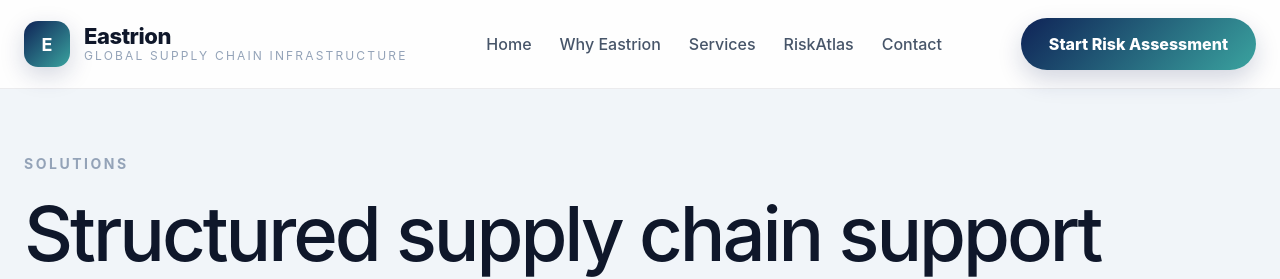
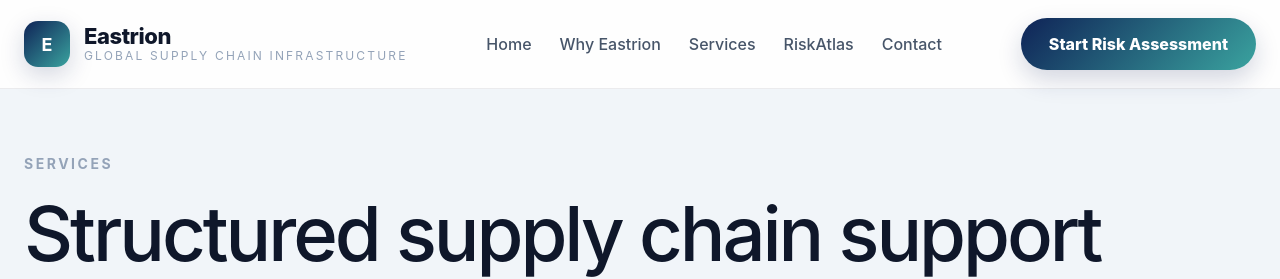
Before and after one commit to marspeterli1975-glitch/eastrion-site, a Next.js app: page /solutions in a window 1280 px wide. Shown: the top 279 px of the page. Built offline with nearby package versions, Linux system fonts and the light colour scheme.

Commit message:
unify services page wording

```diff
--- a/app/solutions/page.tsx
+++ b/app/solutions/page.tsx
@@ -26,7 +26,7 @@ export default function SolutionsPage() {
             marginBottom: "20px",
           }}
         >
-          Solutions
+          Services
         </div>
 
         <h1
```
